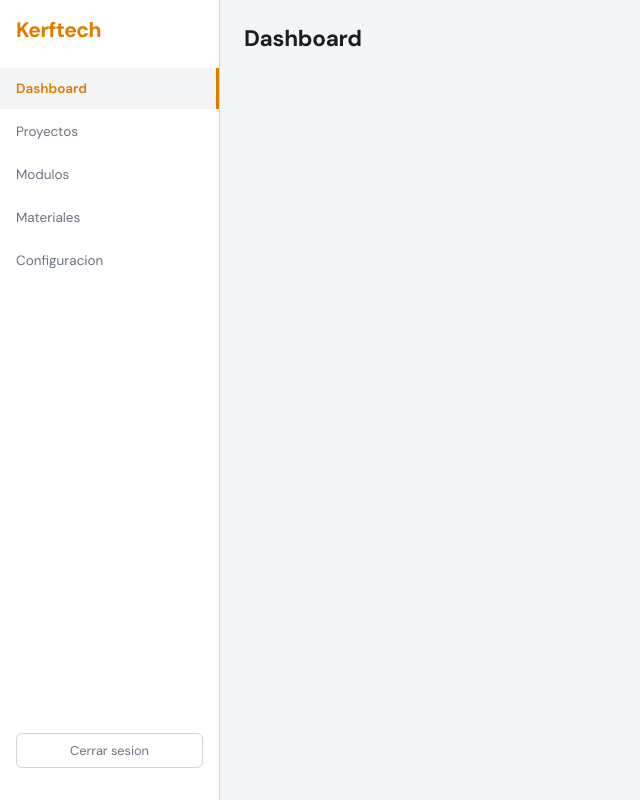
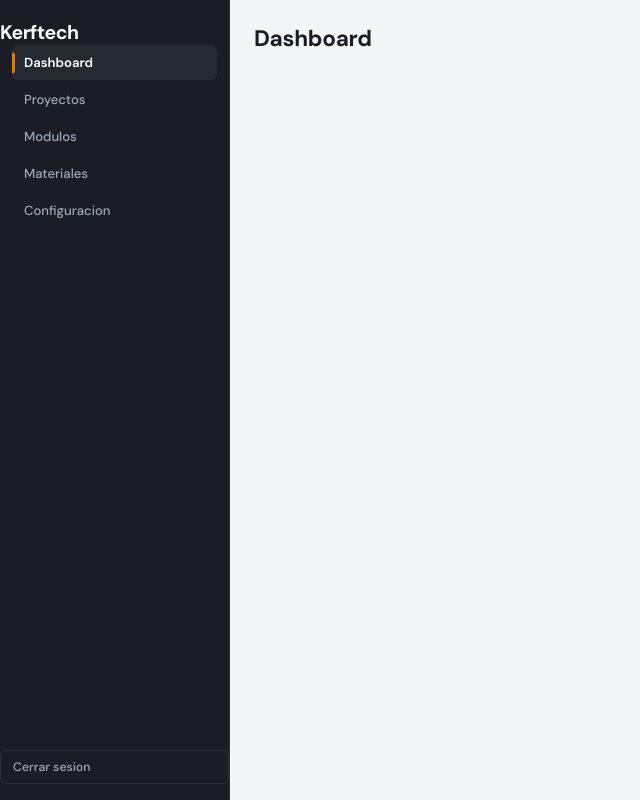
Before and after one commit to ThiagoJoelP/Kerftech, a React (Vite) app: page / in a window 1280 px wide. Shown: the whole page, without its empty margins (0-640 px from the left). Built offline with nearby package versions, Linux system fonts and the light colour scheme; no server answers; sample sign-in values are in the browser's storage.

Commit message:
refactor: Sidebar oscuro con acento naranja, indicador activo y mejor jerarquia

```diff
--- a/src/components/layout/Sidebar.module.css
+++ b/src/components/layout/Sidebar.module.css
@@ -1,64 +1,105 @@
 .sidebar {
-  width: 220px;
+  width: 230px;
   min-height: 100vh;
-  background: var(--color-surface);
-  border-right: 1px solid var(--color-border);
+  background: var(--color-sidebar-bg);
+  border-right: 1px solid var(--color-sidebar-border);
   display: flex;
   flex-direction: column;
-  padding: var(--space-4) 0;
+  padding: var(--space-5) 0 var(--space-4);
   flex-shrink: 0;
 }
 
+.logoWrap {
+  padding: 0 var(--space-5) var(--space-6);
+  border-bottom: 1px solid var(--color-sidebar-border);
+  margin-bottom: var(--space-3);
+}
+
 .logo {
-  font-size: 1.4rem;
+  font-size: 1.3rem;
   font-weight: 700;
-  color: var(--color-primary);
-  padding: 0 var(--space-4) var(--space-6);
+  color: #fff;
   letter-spacing: -0.5px;
+  display: flex;
+  align-items: center;
+  gap: 8px;
+}
+
+.logoAccent {
+  display: inline-block;
+  width: 8px;
+  height: 8px;
+  background: var(--color-sidebar-accent);
+  border-radius: 50%;
+  margin-bottom: 1px;
 }
 
 .nav {
   display: flex;
   flex-direction: column;
   flex: 1;
+  padding: 0 var(--space-3);
   gap: 2px;
 }
 
 .navItem {
-  display: block;
-  padding: var(--space-3) var(--space-4);
-  color: var(--color-text-muted);
+  display: flex;
+  align-items: center;
+  padding: 9px var(--space-3);
+  color: var(--color-sidebar-text);
   text-decoration: none;
-  font-size: 0.9rem;
-  border-radius: 0;
-  transition: background 0.15s, color 0.15s;
+  font-size: 0.875rem;
+  font-weight: 500;
+  border-radius: var(--radius-sm);
+  transition: background 0.12s, color 0.12s;
 }
 
 .navItem:hover {
-  background: var(--color-bg);
-  color: var(--color-text);
+  background: var(--color-sidebar-hover);
+  color: var(--color-sidebar-text-active);
 }
 
 .active {
-  background: var(--color-bg);
-  color: var(--color-primary);
+  background: var(--color-sidebar-active);
+  color: var(--color-sidebar-text-active);
   font-weight: 600;
-  border-right: 3px solid var(--color-primary);
+  position: relative;
+}
+
+.active::before {
+  content: '';
+  position: absolute;
+  left: 0;
+  top: 50%;
+  transform: translateY(-50%);
+  width: 3px;
+  height: 60%;
+  background: var(--color-sidebar-accent);
+  border-radius: 0 3px 3px 0;
+}
+
+.logoutWrap {
+  padding: var(--space-3) var(--space-3) 0;
+  border-top: 1px solid var(--color-sidebar-border);
+  margin-top: var(--space-3);
 }
 
 .logout {
-  margin: var(--space-4);
-  padding: var(--space-2) var(--space-3);
+  width: 100%;
+  padding: 8px var(--space-3);
   background: transparent;
-  border: 1px solid var(--color-border);
+  border: 1px solid var(--color-sidebar-border);
   border-radius: var(--radius-sm);
-  color: var(--color-text-muted);
-  font-size: 0.85rem;
+  color: var(--color-sidebar-text);
+  font-size: 0.82rem;
+  font-weight: 500;
   cursor: pointer;
-  transition: border-color 0.15s, color 0.15s;
+  transition: border-color 0.15s, color 0.15s, background 0.15s;
+  text-align: left;
 }
 
 .logout:hover {
-  border-color: var(--color-danger);
-  color: var(--color-danger);
+  border-color: #ef4444;
+  color: #ef4444;
+  background: rgba(239,68,68,0.06);
 }
```
